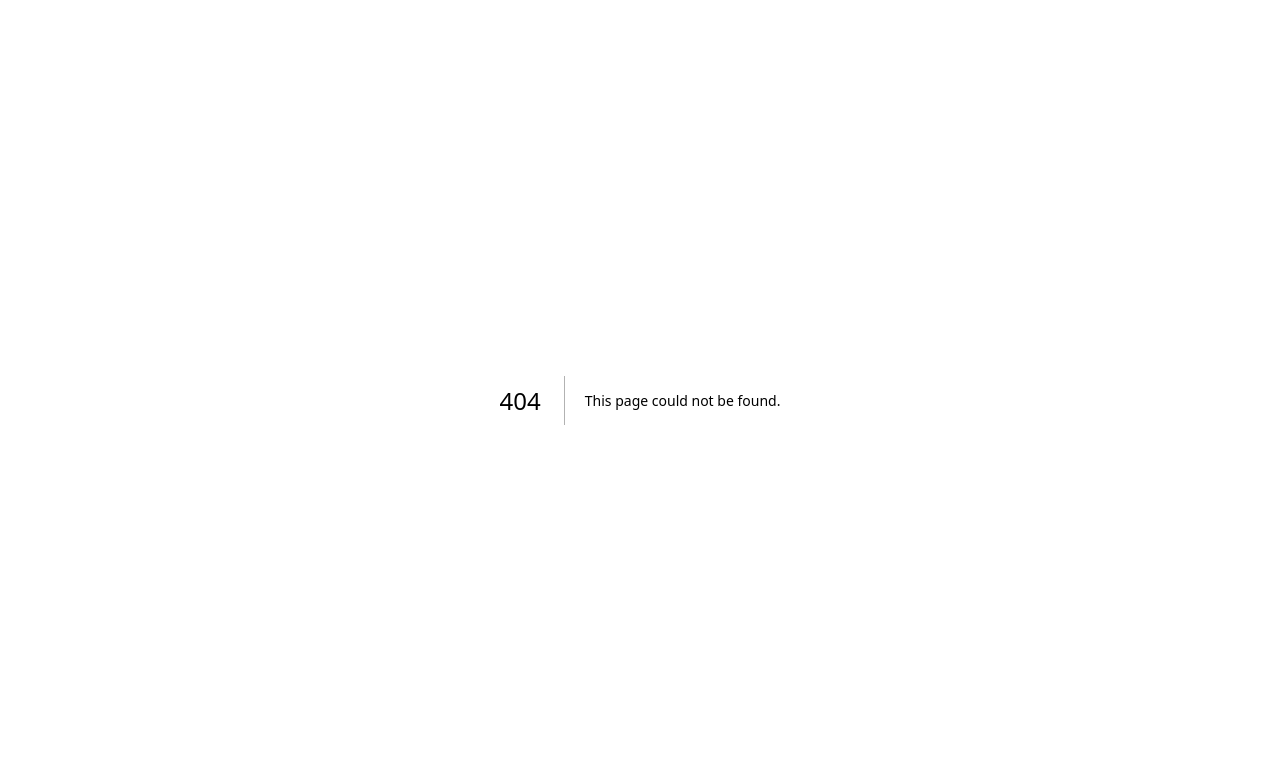
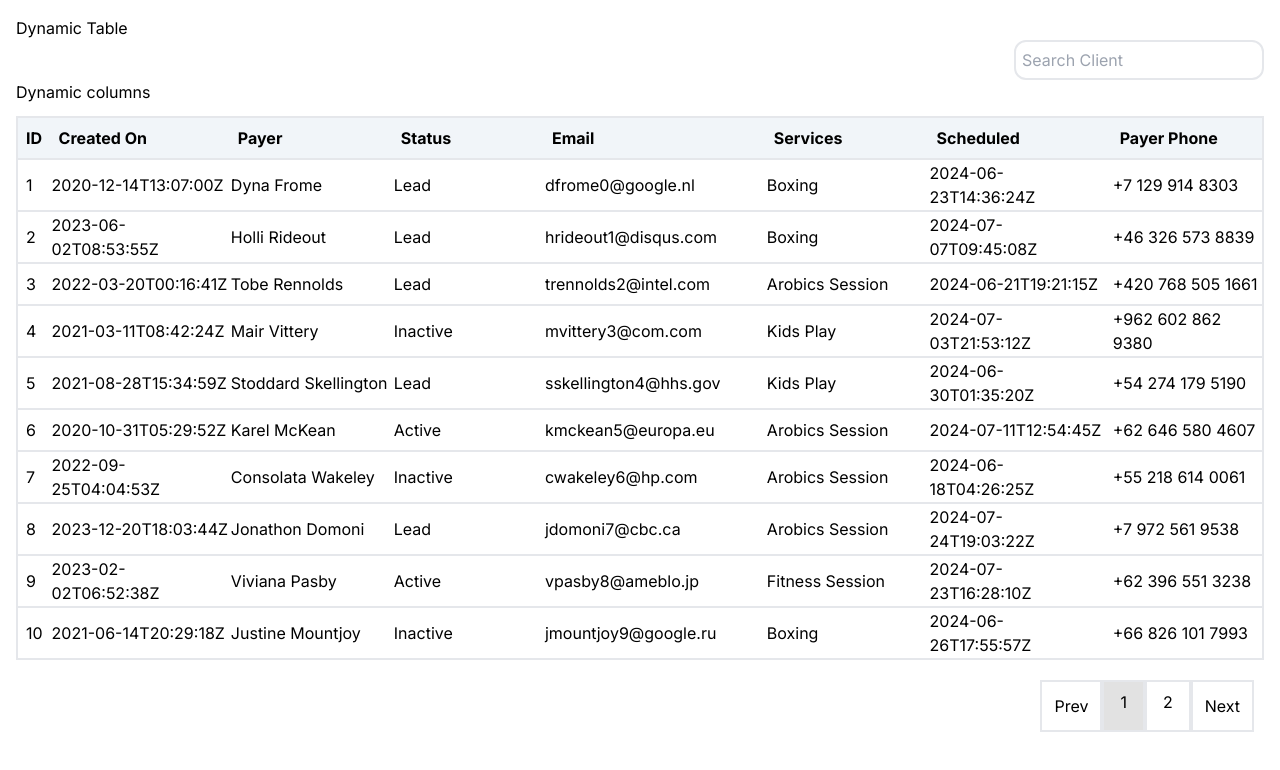
Before and after one commit to Sumant64/omnify-machine-coding, a Next.js app: page /dynamic-table-upgrade in a window 1280 px wide. Before the commit this address had no page. Shown: the top 770 px of the page. Built offline with nearby package versions, Linux system fonts and the light colour scheme.

Commit message:
dynamic table upgrade version using array

```diff
--- /dev/null
+++ b/app/dynamic-table-upgrade/page.jsx
@@ -0,0 +1,205 @@
+"use client"
+import React, { useEffect, useState } from 'react';
+import mydata from '../../data/data.json';
+import '../dynamic-table/style.css';
+
+const columnData = [
+    {
+        field: 'ID',
+        display: true,
+        svg: ''
+    },
+    {
+        field: 'Created On',
+        display: true,
+        svg: ''
+    },
+    {
+        field: 'Payer',
+        display: true,
+        svg: ''
+    },
+    {
+        field: 'Status',
+        display: true,
+        svg: ''
+    },
+    {
+        field: 'Email',
+        display: true,
+        svg: ''
+    },
+    {
+        field: 'Services',
+        display: true,
+        svg: ''
+    },
+    {
+        field: 'Scheduled',
+        display: true,
+        svg: ''
+    },
+    {
+        field: 'Payer Phone',
+        display: true,
+        svg: ''
+    }
+]
+
+const DynamicTableUpgrade = () => {
+    const [rows, setRows] = useState(mydata);
+    const [columns, setColumns] = useState(columnData);
+    const [dialog, setDialog] = useState(false);
+    const [loading, setLoading] = useState(false);
+    const [searchClient, setSearchClient] = useState('');
+    const [page, setPage] = useState(1);
+    const [rowsPerPage, setRowsPerPage] = useState(10);
+
+
+
+    useEffect(() => {
+
+    }, []);
+
+    const handleColumn = (item) => {
+        console.log(item)
+        setLoading(true);
+        let newCols = columns;
+        if (item.display) {
+            setColumns(columns.map((val) => {
+                if(val.field === item.field){
+
+                    val.display = false
+                }
+                return val;
+            }))
+        } else {
+            setColumns(columns.map((val) => {
+                if(val.field === item.field){
+
+                    val.display = true
+                }
+                return val;
+            }))
+
+        }
+
+        setLoading(false);
+    }
+
+    const handleSearch = (event) => {
+        setLoading(true);
+        setSearchClient(event.target.value);
+        if (event.target.value) {
+            console.log(event.target.value)
+            let searchRows = mydata.filter((item) => {
+                let regex = new RegExp(event.target.value, "i", "g")
+                return item.payer.toString().match(regex)
+            })
+            setRows([...searchRows])
+        } else {
+            setRows(mydata)
+        }
+
+        setLoading(false);
+    }
+
+    const selectPageHandler = (selectPage) => {
+        if(selectPage >= 1 && selectPage <= rows.length / rowsPerPage && selectPage !== page) {
+            setPage(selectPage);
+        }
+    }
+
+
+    return (
+        <div className='m-4'>
+            <h1>Dynamic Table</h1>
+            <div className='text-right'>
+                <input className='border-2 rounded-xl p-[6px]' type="text" placeholder='Search Client' value={searchClient} onChange={(event) => handleSearch(event)} />
+
+            </div>
+            <div style={{ position: 'relative' }}>
+                <button onClick={() => setDialog(!dialog)}>Dynamic columns</button>
+                <div className={`border-2 bg-[#fff] shadow-lg absolute ${dialog ? 'block' : 'hidden'}`}>
+                    {
+                        columnData.map((item) => {
+                            return (
+                                <div onClick={() => handleColumn(item)}>
+                                    {item.field}
+                                </div>
+                            )
+                        })
+                    }
+                </div>
+            </div>
+            <div className='flex justify-center'>
+                <div className='w-[100%] overflow-auto'>
+
+                    {
+                        !loading &&
+                        <table className='rounded-xl border-2 w-full mt-3'>
+                            <thead className='border-b-2 text-start'>
+                                <tr>
+                                    {
+                                        columns.map((item) => {
+                                            if(item.display) {
+                                                return (
+                                                    <th className='text-start p-2 bg-slate-100'>{item.field}</th>
+                                                )
+                                            }
+                                        })
+                                    }
+                                </tr>
+                            </thead>
+                            <tbody>
+                                {
+                                    rows.slice(page * rowsPerPage - rowsPerPage, page * rowsPerPage).map((item) => {
+
+                                        return (
+                                            <tr className='border-b-2'>
+                                                <td className='p-2'>{item.id}</td>
+                                                {columns[0].display && <td className='w-[300px]'>{item.createdOn}</td>}
+                                                {columns[1].display && <td className='w-[300px]'>{item.payer}</td>}
+                                                {columns[2].display && <td className='w-[300px]'>{item.status}</td>}
+                                                {columns[3].display && <td className='w-[300px]'>{item.email}</td>}
+                                                {columns[4].display && <td className='w-[300px]'>{item.services}</td>}
+                                                {columns[5].display && <td className='w-[300px] pr-2'>{item.scheduled}</td>}
+                                                {columns[6].display && <td className='w-[300px]'>{item.payerPhone}</td>}
+                                            </tr>
+                                        )
+                                    })
+                                }
+                            </tbody>
+                        </table>
+                    }
+                </div>
+
+            </div>
+
+            <div className='flex justify-between'>
+                <div className="rows">
+
+                </div>
+
+                {
+                    rows.length > 0 &&
+                    <div className='p-[10px] mt-[10px] mb-[10px] flex justify-center'>
+                        <span onClick={() => selectPageHandler(page - 1)} className='border-2 p-3 cursor-pointer'>Prev</span>
+                        {
+                            [...Array(rows.length / rowsPerPage)].map((_, i) => {
+                                if(i === (page-1) - 1 || i === (page-1) || i === (page-1) + 1){
+                                return <span key={i} className={`p-2 pl-4 pr-4 border-2 ${page === i+1 ? 'bg-[#e2e2e2]': ''}`}>
+                                    {i + 1}
+                                </span>
+                                }
+                            })
+                        }
+                        <span onClick={() => selectPageHandler(page + 1)} className='border-2 p-3 cursor-pointer'>Next</span>
+                    </div>
+                }
+            </div>
+        </div>
+    )
+}
+
+export default DynamicTableUpgrade
```
